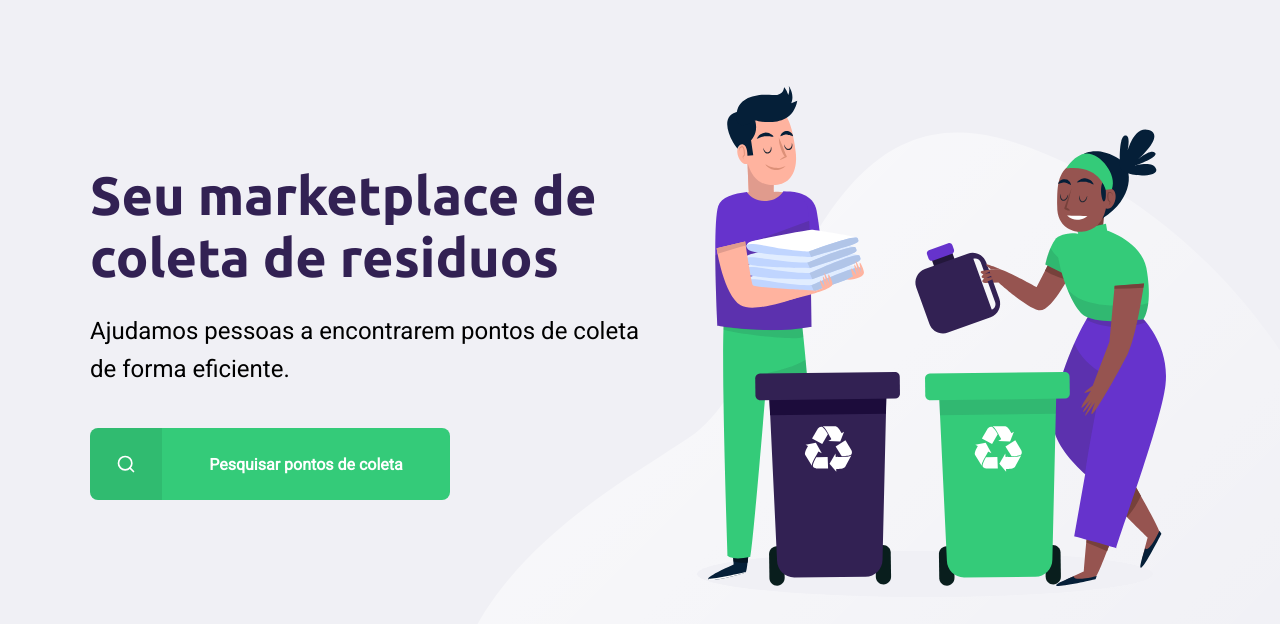
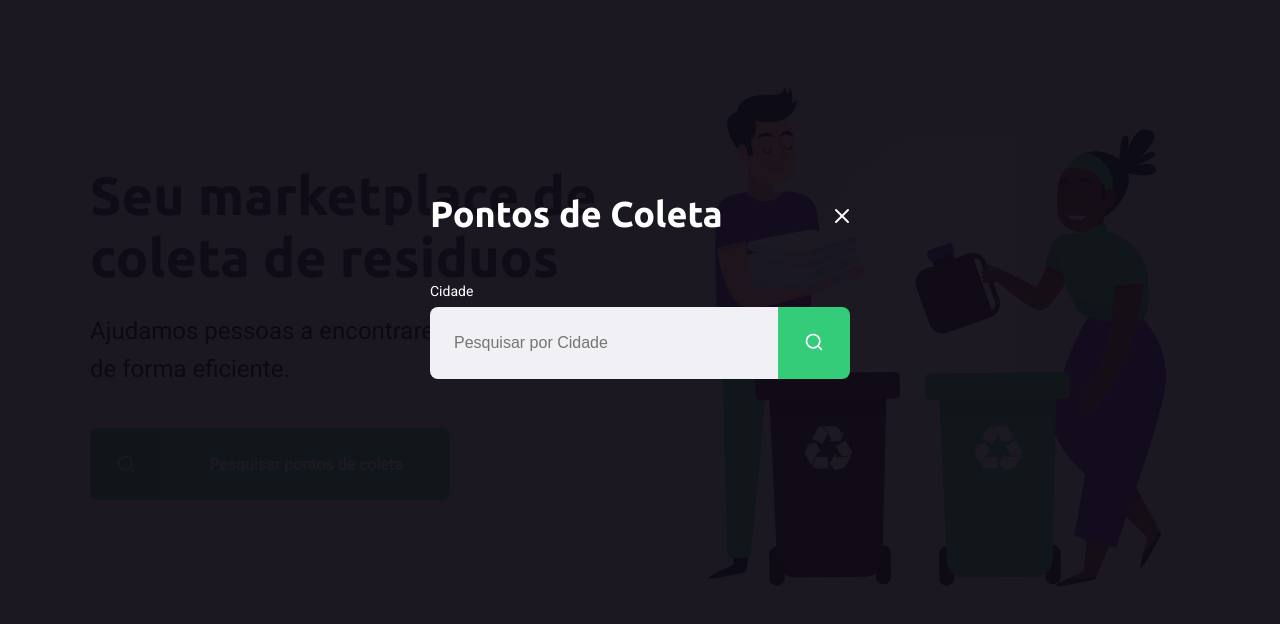
Before and after one commit to dev-felip/Ecoleta, a plain HTML site: page index.html in a window 1280 px wide. Both pictures are taken after a click on the link "Pesquisar pontos de coleta". Shown: the part 114-738 px from the top of the page. Drawn offline with Linux system fonts and the light colour scheme.

Commit message:
Codigo Fonte

```diff
--- a/index.html
+++ b/index.html
@@ -10,6 +10,7 @@
 
     <link rel="stylesheet" href="styles/main.css">
     <link rel="stylesheet" href="styles/home.css">
+    <link rel="stylesheet" href="styles/modal.css">
 
     <link rel="stylesheet" href="styles/responsive.css">
 
@@ -21,7 +22,7 @@
 
             <header>
                 <img src="assets/logo.svg" alt="Logo Ecoleta">
-                <a href="">
+                <a href="create-point.html">
                     <span></span>
                     Cadaste um ponto de coleta</a>
             </header>
@@ -38,5 +39,27 @@
         </div>
     </div>
 
+    <div id="modal" class="hide">
+        <div class="content">
+            <div class="header">
+                <h1>Pontos de Coleta</h1>
+                <a href="#">Fechar</a>
+            </div>
+            <form action="search-results.html">
+                <label for="search">Cidade</label>
+                <div class="search field">
+                    <input type="text"
+                    name="search"
+                    placeholder="Pesquisar por Cidade">
+                    <button>
+                        <img src=Assets/search.svg alt="Buscar">
+                    </button>
+                </div>
+            </form>
+        </div>
+    </div>
+
+    <script src="/scripts.js/index.js"></script>
+
 </body>
 </html>
```
